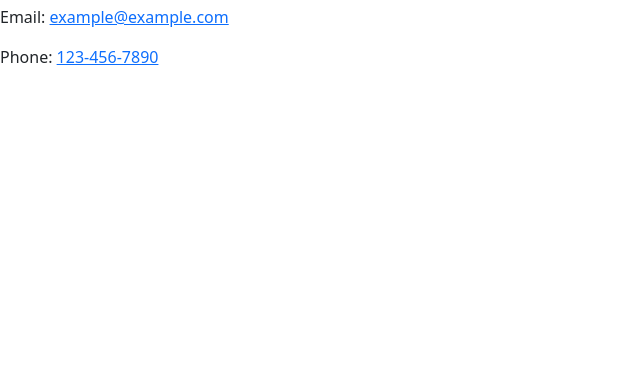
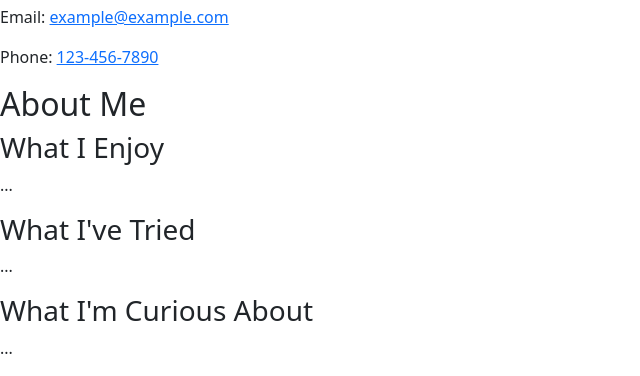
Before and after one commit to ParkinSanphan/Personal-Learning-Portfolio-Team-Project, a plain HTML site: page index.html in a window 1280 px wide. Shown: the part 1238-1614 px from the top of the page, without its empty margins (0-640 px from the left). Before the commit the page ends 1323 px from the top, so only its background shows below. Drawn offline with nearby package versions, Linux system fonts and the light colour scheme.

Commit message:
Add About me section (#1)

```diff
--- a/index.html
+++ b/index.html
@@ -86,6 +86,48 @@
         <p>Phone: <a href="tel:+661234567890">123-456-7890</a></p>
     </section>
 
+    <!--About me section-->
+    <section id="about me">
+        <h2>About Me</h2>
+
+        <h3>What I Enjoy</h3>
+        <p>...</p>
+
+        <h3>What I've Tried</h3>
+        <p>...</p>
+
+        <h3>What I'm Curious About</h3>
+        <p>...</p>
+
+
+
+
+
+
+
+
+
+
+
+
+
+
+
+
+
+    </section>
+
+
+
+
+
+
+
+
+
+
+
+
     <script src="https://cdn.jsdelivr.net/npm/bootstrap@5.3.8/dist/js/bootstrap.bundle.min.js"
         integrity="sha384-FKyoEForCGlyvwx9Hj09JcYn3nv7wiPVlz7YYwJrWVcXK/BmnVDxM+D2scQbITxI"
         crossorigin="anonymous"></script>
```
